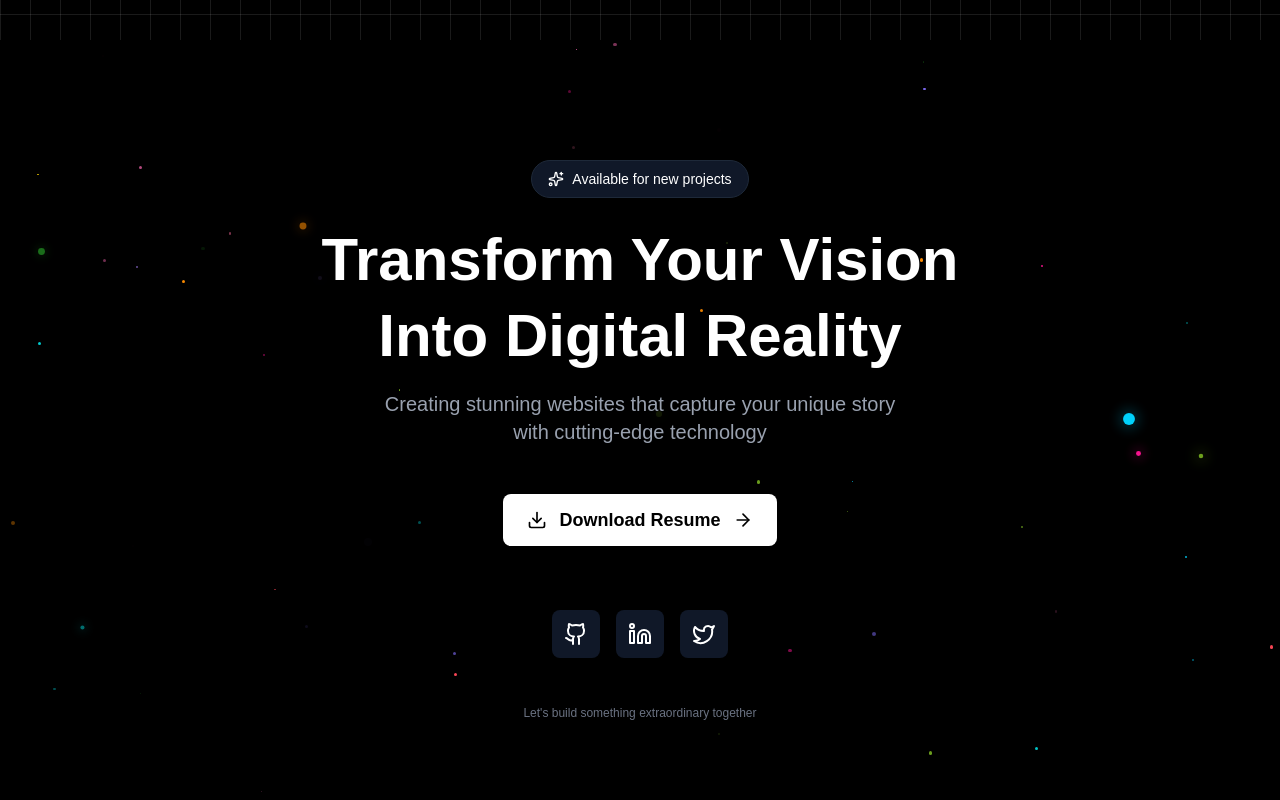
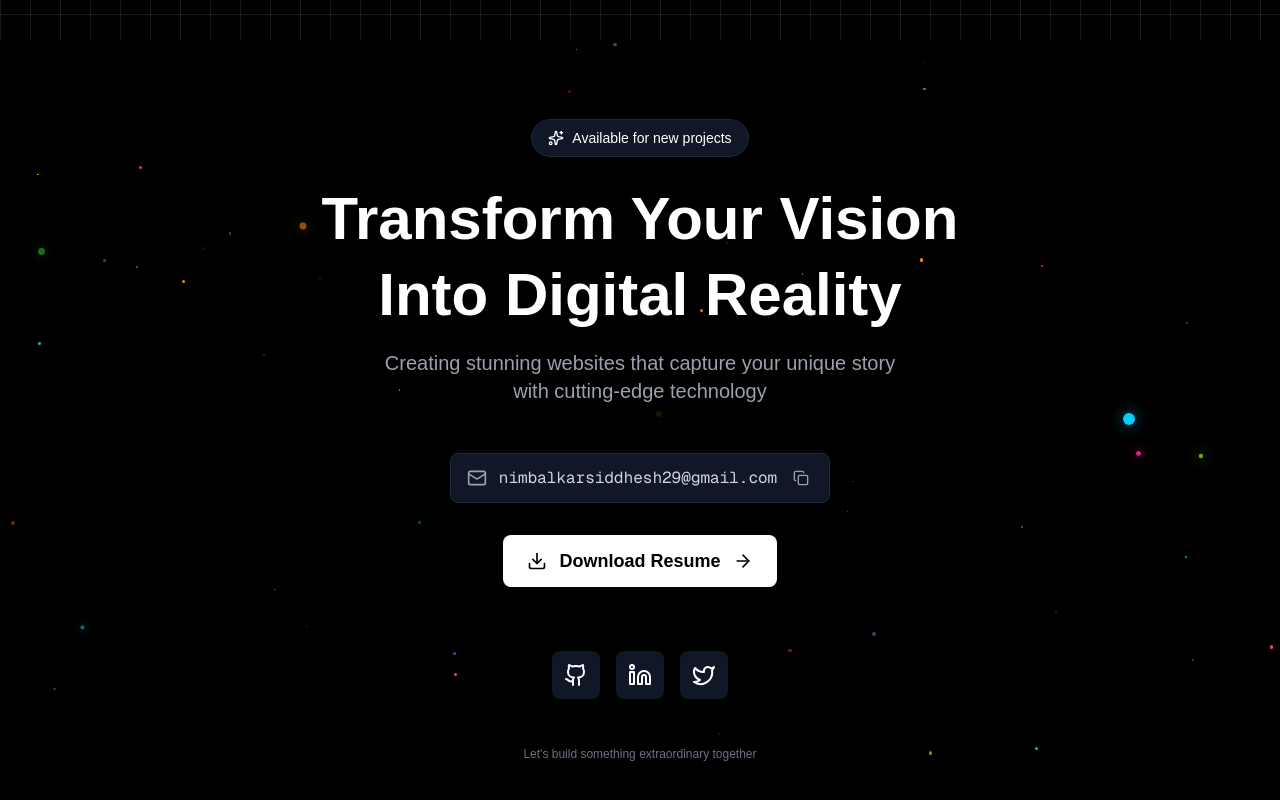
Before and after one commit to siddheshRajendraNimbalkar/My_Portfolio, a Next.js app: page / in a window 1280 px wide. Shown: the part 4198-4998 px from the top of the page. Built offline with nearby package versions, Linux system fonts and the light colour scheme.

Commit message:
add email to contact

```diff
--- a/src/components/Contact/Contact.tsx
+++ b/src/components/Contact/Contact.tsx
@@ -1,9 +1,12 @@
 'use client'
-import React from "react";
+import React, { useState } from "react";
 import { motion } from "framer-motion";
-import { Github, Linkedin, Twitter, Download, Sparkles, ArrowRight } from "lucide-react";
+import { Github, Linkedin, Twitter, Download, Sparkles, ArrowRight, Mail, Copy, Check } from "lucide-react";
 
 const ContactPage = () => {
+  const [emailCopied, setEmailCopied] = useState(false);
+  const email = "nimbalkarsiddhesh29@gmail.com"; // Replace with your actual email
+
   const socialLinks = [
     {
       href: "https://github.com/siddheshRajendraNimbalkar",
@@ -21,6 +24,16 @@ const ContactPage = () => {
       label: "Twitter"
     }
   ];
+
+  const handleEmailCopy = async () => {
+    try {
+      await navigator.clipboard.writeText(email);
+      setEmailCopied(true);
+      setTimeout(() => setEmailCopied(false), 2000);
+    } catch (err) {
+      console.error('Failed to copy email:', err);
+    }
+  };
 
   // Star colors array
   const starColors = [
@@ -149,6 +162,37 @@ const ContactPage = () => {
           with cutting-edge technology
         </motion.p>
 
+        {/* Email Copy Section */}
+        <motion.div
+          initial={{ opacity: 0, y: 20 }}
+          animate={{ opacity: 1, y: 0 }}
+          transition={{ duration: 0.5, delay: 0.25 }}
+          className="mb-8"
+        >
+          <div className="inline-flex items-center gap-3 bg-gray-900 border border-gray-800 rounded-lg px-4 py-3 hover:bg-gray-800 transition-colors">
+            <Mail className="w-5 h-5 text-gray-400" />
+            <span className="text-gray-300 font-mono text-sm md:text-base">{email}</span>
+            <button
+              onClick={handleEmailCopy}
+              className="p-1 hover:bg-gray-700 rounded transition-colors"
+              title="Copy email"
+            >
+              {emailCopied ? (
+                <motion.div
+                  initial={{ scale: 0 }}
+                  animate={{ scale: 1 }}
+                  className="flex items-center gap-1"
+                >
+                  <Check className="w-4 h-4 text-green-400" />
+                  <span className="text-xs text-green-400">Copied!</span>
+                </motion.div>
+              ) : (
+                <Copy className="w-4 h-4 text-gray-400 hover:text-white" />
+              )}
+            </button>
+          </div>
+        </motion.div>
+
         {/* CTA Button */}
         <motion.div
           initial={{ opacity: 0, y: 20 }}
```
